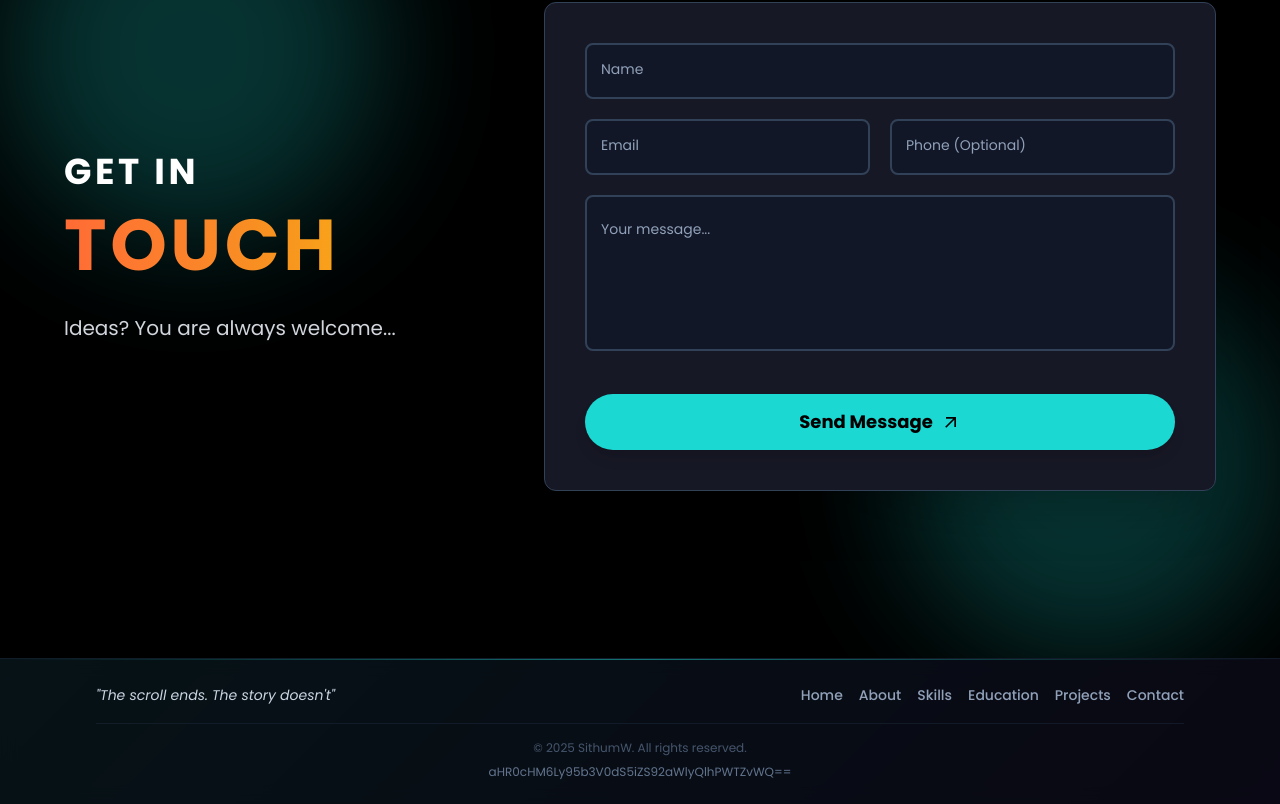
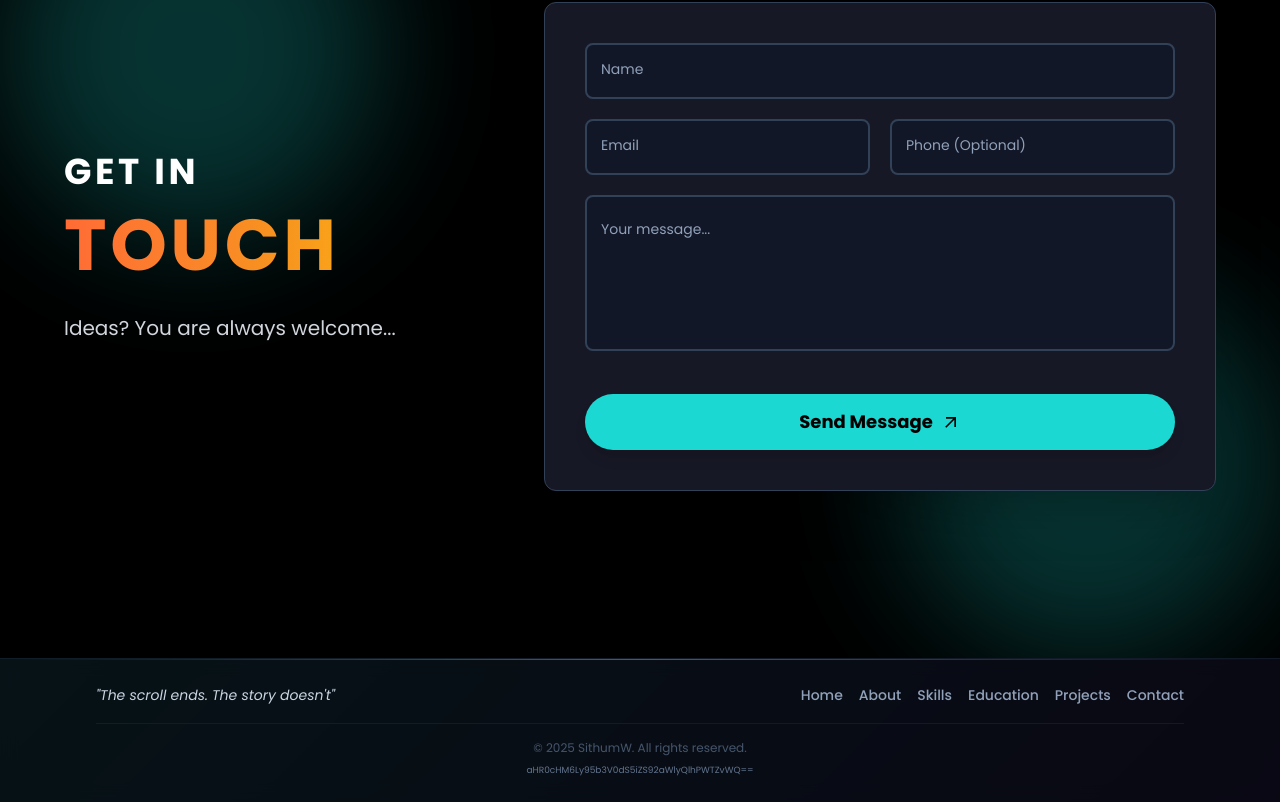
Before and after one commit to SithumW/My-Portfolio, a React (Vite) app: page / in a window 1280 px wide. Shown: the part 6478-7282 px from the top of the page. Built offline with nearby package versions, Linux system fonts and the light colour scheme.

Commit message:
Changed the easter egg size

```diff
--- a/src/sections/Footer.jsx
+++ b/src/sections/Footer.jsx
@@ -86,7 +86,7 @@ const Footer = () => {
           <p className="text-xs text-slate-600">
             © {currentYear} SithumW. All rights reserved.
           </p>
-          <p className="text-xs sm:text-xs text-slate-500 select-none">
+          <p className="text-[8px] sm:text-[9px] text-slate-500 select-none">
             aHR0cHM6Ly95b3V0dS5iZS92aWlyQlhPWTZvWQ==
           </p>
         </motion.div>
```
